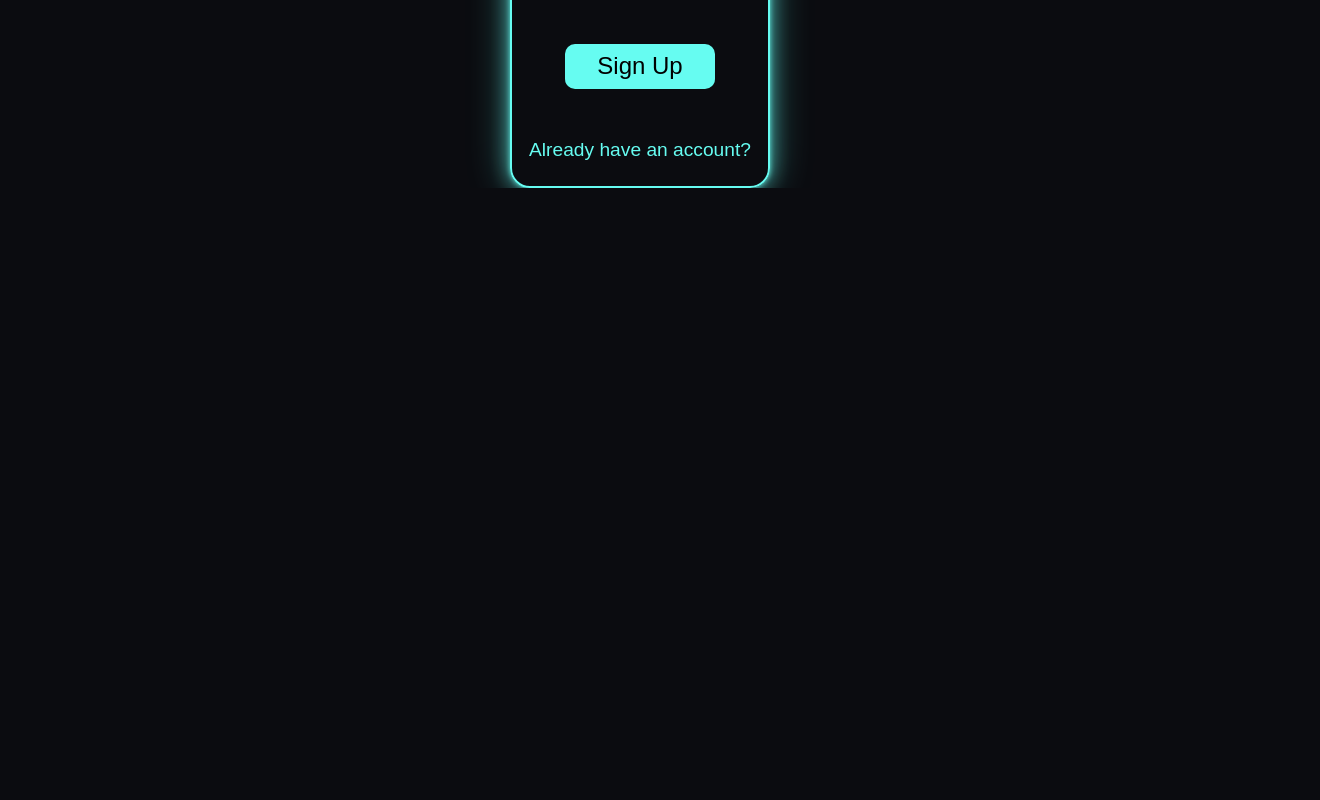
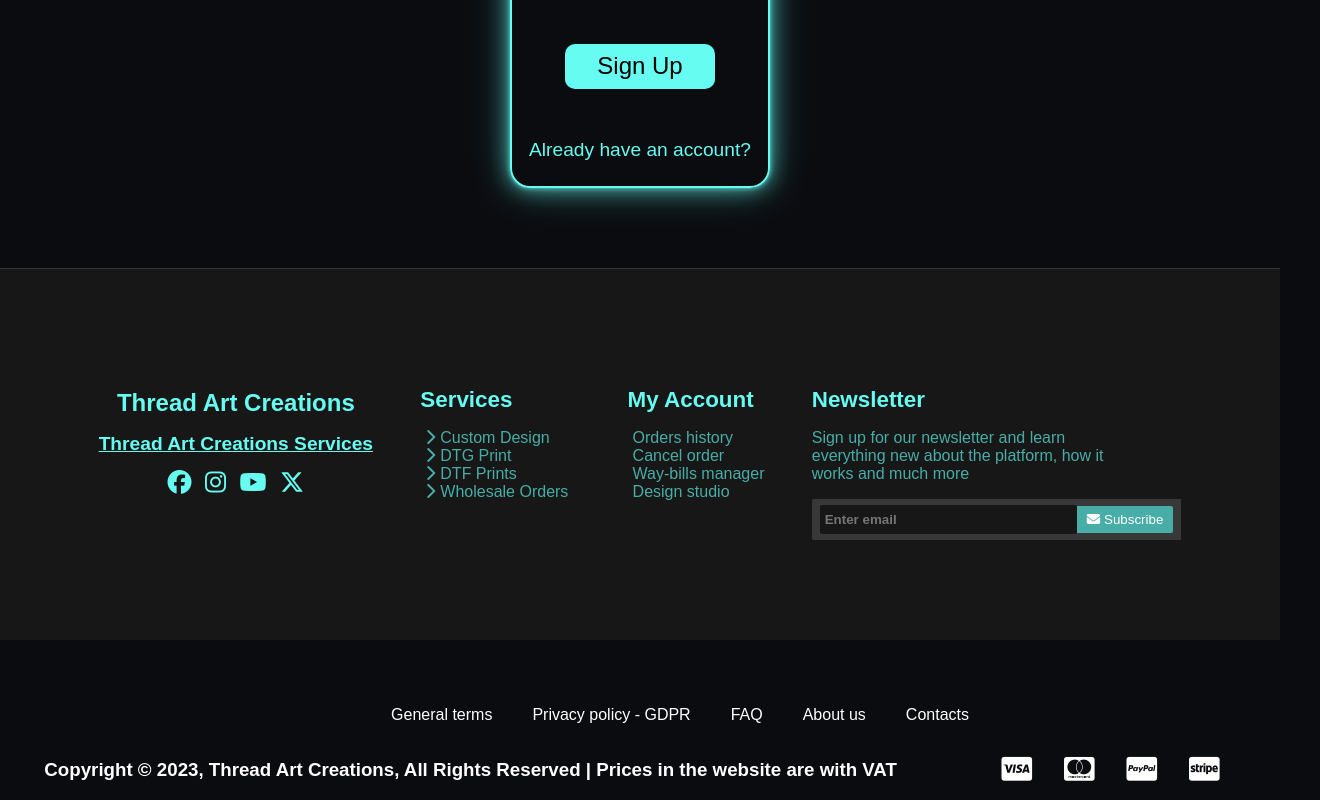
Before and after one commit to ivaylo-nikolov5/thread-art-creations, a React (Create React App) app: page /register in a window 1280 px wide. Shown: the part 934-1734 px from the top of the page, 1320 px wide, since content can reach past the window. Before the commit the page ends 1122 px from the top, so only its background shows below. Built offline with nearby package versions, Linux system fonts and the light colour scheme.

Commit message:
Added the footer to the Sign up component

```diff
--- a/src/components/Auth/SignUp.jsx
+++ b/src/components/Auth/SignUp.jsx
@@ -4,6 +4,8 @@ import "../../styles/AuthStyles/sign-up.css"
 import "../../styles/AuthStyles/sign-in.css"
 import Header from '../HomePage/Header';
 import { createUserWithEmailAndPassword } from 'firebase/auth';
+import CompanyInfo from '../HomePage/CompanyInfo';
+import Footer from '../HomePage/Footer';
 
 
 const SignUp = (props) => {
@@ -60,7 +62,7 @@ const SignUp = (props) => {
                     <input type="checkbox" name='general-terms'/>
                     <label htmlFor="general-terms">
                         Accept the
-                        <a href="/" className='general-terms-link'>
+                        <a href="/general-terms" className='general-terms-link'>
                             General terms
                         </a>?</label>
                 </div>
@@ -74,6 +76,11 @@ const SignUp = (props) => {
                 <button type='submit' className='log-in-btn'>Sign Up</button>
                 <a href="/login" className='sign-up-redirect-link'>Already have an account?</a>
             </form>
+
+            <div className='footer-container'>
+                <CompanyInfo />
+                <Footer />
+            </div>
         </div>
     );
 };
```
Also changed, not shown: src/styles/AuthStyles/sign-up.css (line endings or trailing spaces).
